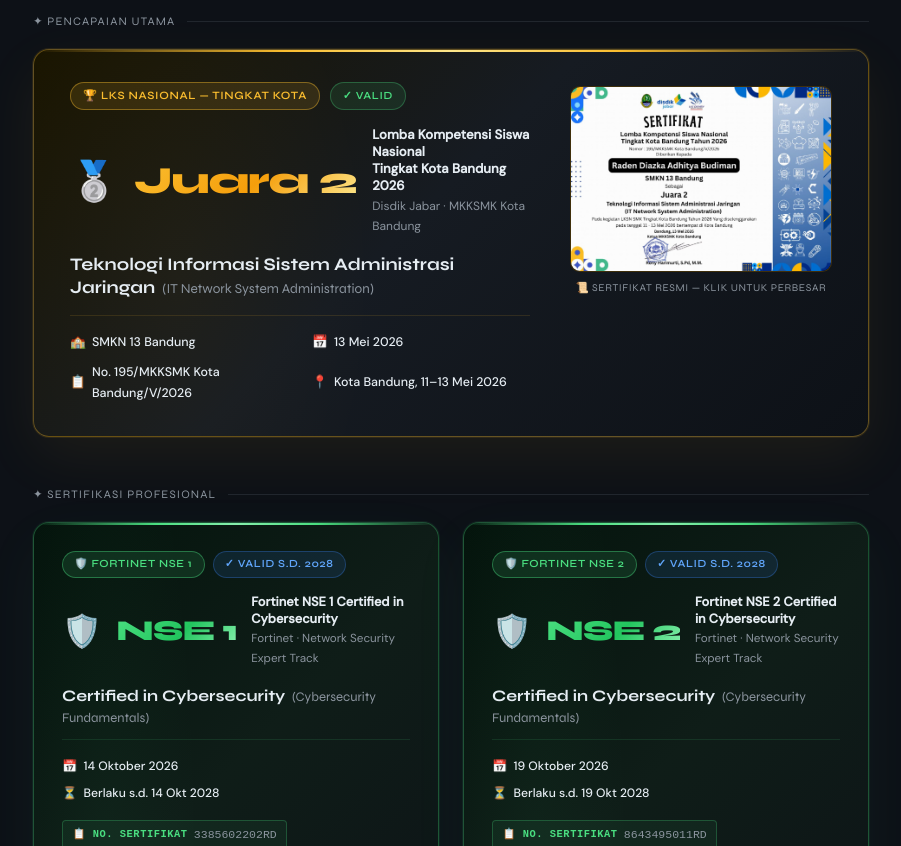
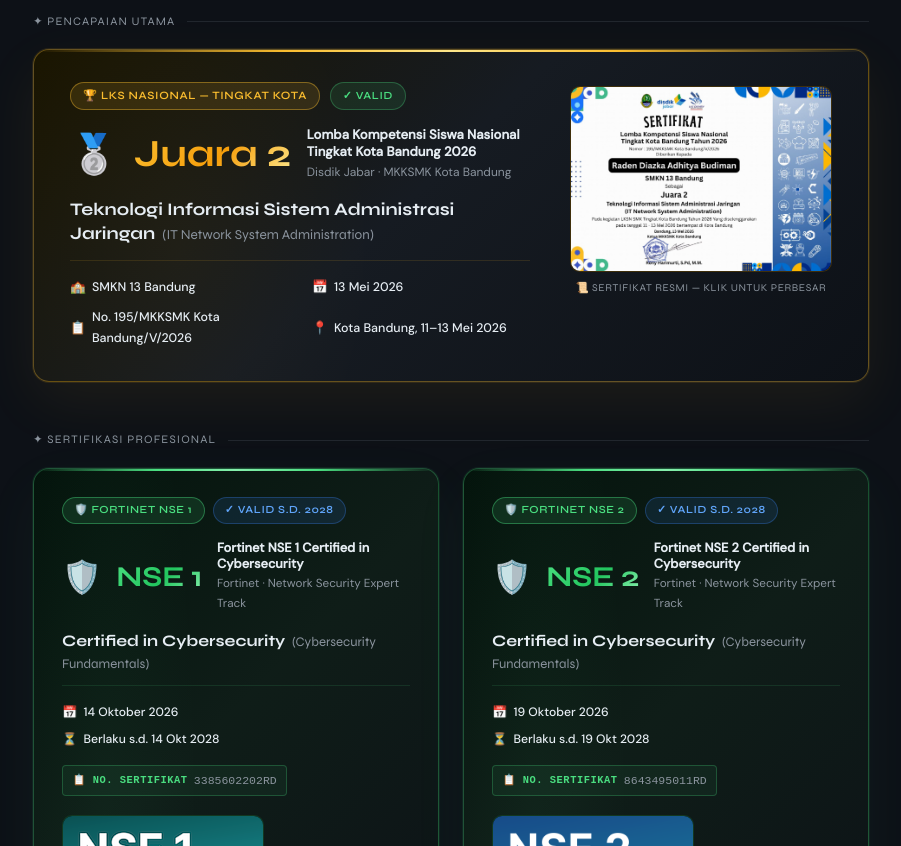
Before and after one commit to raden-diazka/raden-diazka.github.io, a plain HTML site: page certificates.html in a window 1280 px wide. Shown: the part 460-1306 px from the top of the page, without its empty margins (189-1090 px from the left). Drawn offline with Linux system fonts and the light colour scheme.

Commit message:
Adjust font weights and line heights in CSS

```diff
--- a/certificates.html
+++ b/certificates.html
@@ -105,13 +105,13 @@
     .lks-rank {
       font-family: "Syne", sans-serif;
       font-size: 2.4rem;
-      font-weight: 800;
+      font-weight: 700;
       line-height: 1;
       background: linear-gradient(135deg, #fabd2f 0%, #f59e0b 55%, #fde68a 100%);
       -webkit-background-clip: text;
       -webkit-text-fill-color: transparent;
       background-clip: text;
-      letter-spacing: -0.03em;
+      letter-spacing: 0;
       white-space: nowrap;
     }
 
@@ -397,13 +397,13 @@
     .fortinet-rank {
       font-family: "Syne", sans-serif;
       font-size: 1.8rem;
-      font-weight: 800;
-      line-height: 1;
+      font-weight: 700;
+      line-height: 1.1;
       background: linear-gradient(135deg, #4ade80 0%, #22c55e 55%, #86efac 100%);
       -webkit-background-clip: text;
       -webkit-text-fill-color: transparent;
       background-clip: text;
-      letter-spacing: -0.03em;
+      letter-spacing: 0;
       white-space: nowrap;
     }
 
```
